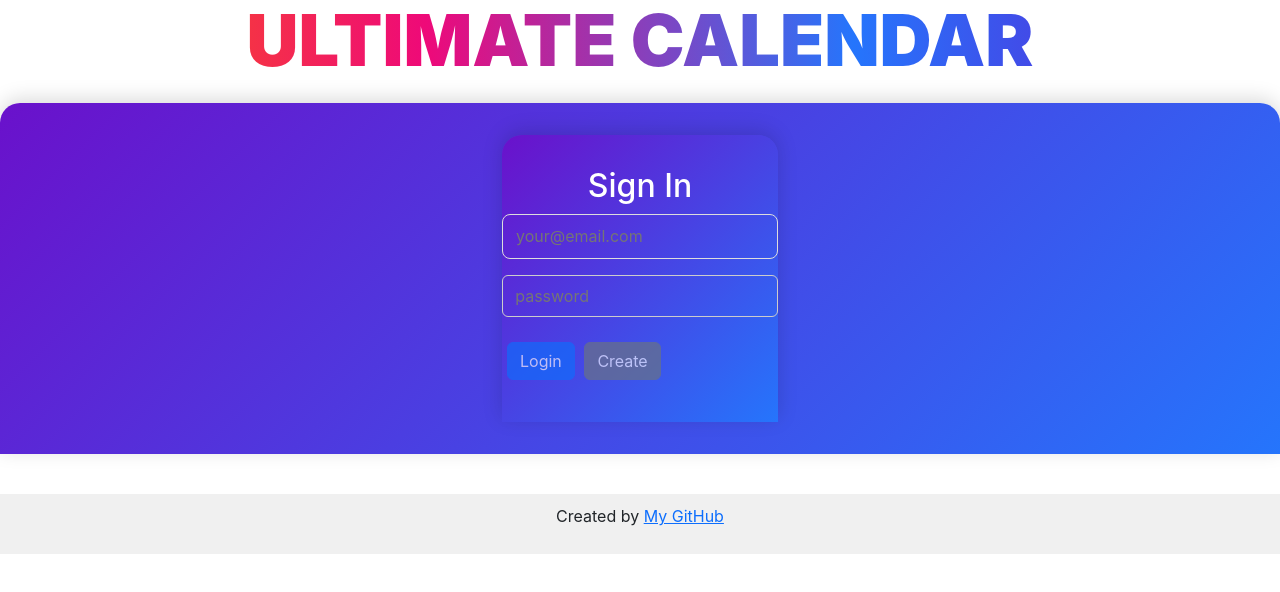
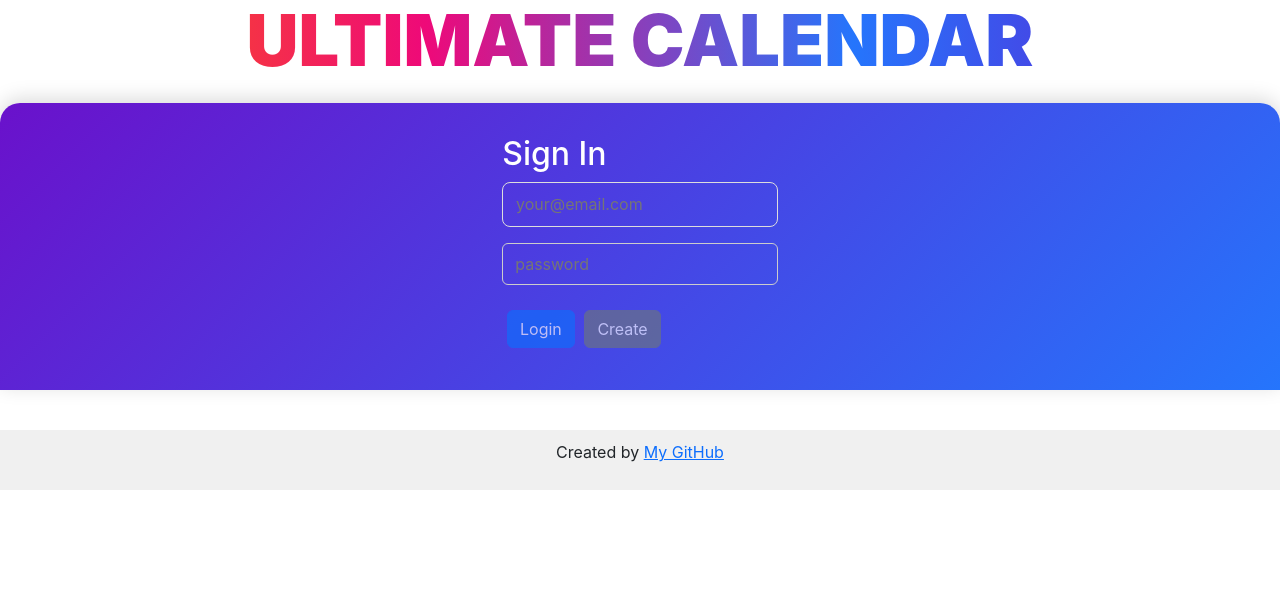
Before and after one commit to atkfuller/startup, a React (Vite) app: page / in a window 1280 px wide. Shown: the top 592 px of the page. Built offline with nearby package versions, Linux system fonts and the light colour scheme.

Commit message:
getting rid of main container

```diff
--- a/src/login/unauthenticated.jsx
+++ b/src/login/unauthenticated.jsx
@@ -25,7 +25,6 @@ export function Unauthenticated({userName, onLogin}) {
   }
   return (
     <main className="login_page">
-        <div className='main-container'>
         <h2 className='sign-in-text'>
             Sign In
         </h2>
@@ -53,7 +52,6 @@ export function Unauthenticated({userName, onLogin}) {
           Create
         </Button>
          </form>
-        </div>
      </main>
 
   );
```
